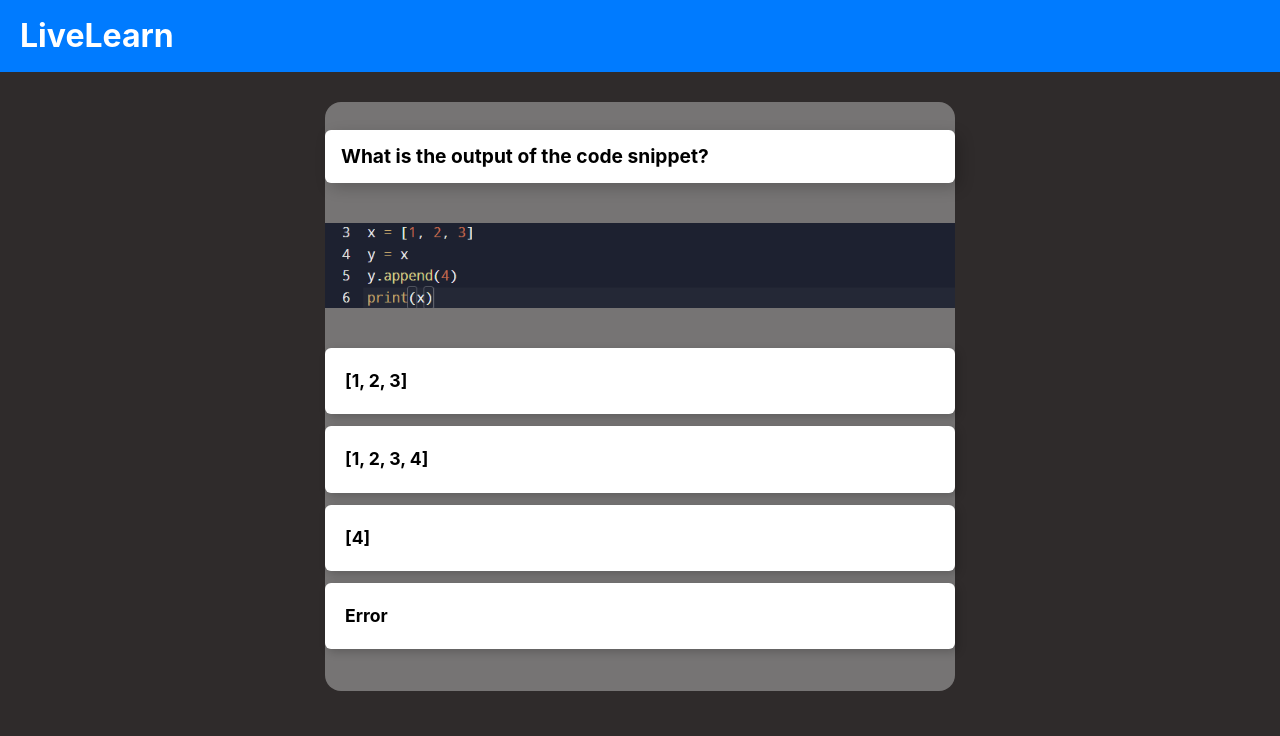
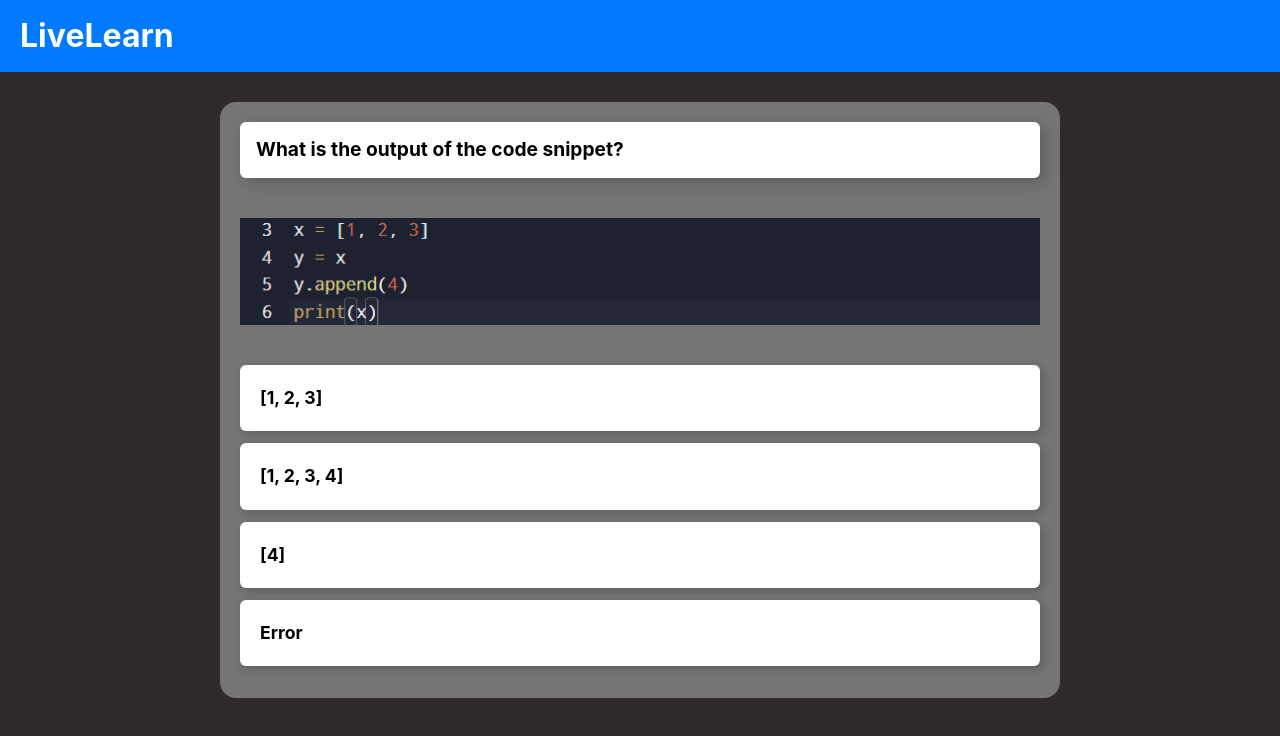
Before and after one commit to dylantallon/livelearn, a React (Vite) app in the folder livelearn-frontend/: page /MCQ in a window 1280 px wide. Shown: the top 736 px of the page. Built offline with nearby package versions, Linux system fonts and the light colour scheme; no server answers.

Commit message:
improved formatting for canvas view

```diff
--- a/livelearn-frontend/src/Student-Screens/FRQFeedback.tsx
+++ b/livelearn-frontend/src/Student-Screens/FRQFeedback.tsx
@@ -23,8 +23,9 @@ const FRQFeedback: React.FC<FRQFeedbackProps> = ({ question, onNext }) => {
   );
 
   return (
+    <>
+      <Header />
       <div className="mcontainer">
-      <Header />
         <div className={`main-container ${question.image ? "has-image" : "no-image"}`}>
           <div className="frq-question-box">
             <p className="question-text">{question.question}</p>
@@ -61,6 +62,7 @@ const FRQFeedback: React.FC<FRQFeedbackProps> = ({ question, onNext }) => {
             </button>
           </div>
       </div>
+    </>
   );
 };
 
--- a/livelearn-frontend/src/Student-Screens/MCQ.css
+++ b/livelearn-frontend/src/Student-Screens/MCQ.css
@@ -20,15 +20,16 @@ html, body {
 .main-container {
   display: flex;
   justify-content: flex-start; /* Center horizontally */
-  padding-top: 1.75rem;
-  padding-bottom: 1.75rem;
+  padding-top: 2rem;
+  padding-bottom: 2rem;
   flex-direction: column;
   align-items: center; /* Center vertically */
   height: auto; /* Take full screen height minus header */
   background-color: #767474;
   border-radius: 1rem;
-  margin-right: 325px;
-  margin-left: 325px;
+  max-width: 900px;
+  margin: 0 auto;
+  padding: 20px;
   gap: 0.5rem;
 }
 
--- a/livelearn-frontend/src/Student-Screens/MCQ.tsx
+++ b/livelearn-frontend/src/Student-Screens/MCQ.tsx
@@ -12,8 +12,9 @@ const MCQ: React.FC<MCQProps> = ({ question, onAnswer }) => {
   const hasImage =  !!question.image;
 
  return (
+  <>
+  <Header />
     <div className="mcontainer">
-      <Header />
       <div className={`main-container ${hasImage ? "has-image" : "no-image"}`}>
         <div className="question-box">
           <p className="question-text">{question.question}</p>
@@ -38,6 +39,7 @@ const MCQ: React.FC<MCQProps> = ({ question, onAnswer }) => {
         </div>
       </div>
     </div>
+    </>
   );
 };
 
--- a/livelearn-frontend/src/Student-Screens/Result.css
+++ b/livelearn-frontend/src/Student-Screens/Result.css
@@ -28,8 +28,9 @@ html, body {
     height: auto; /* Take full screen height minus header */
     background-color: #767474;
     border-radius: 1rem;
-    margin-right: 325px;
-    margin-left: 325px;
+    max-width: 900px;
+    margin: 0 auto;
+    padding: 20px;
     gap: 0.5rem;
   }
 
--- a/livelearn-frontend/src/main.tsx
+++ b/livelearn-frontend/src/main.tsx
@@ -15,6 +15,10 @@ import FinalScreen from "./Student-Screens/FinalScreen.tsx";
 import FRQResult from "./Student-Screens/FRQResult.tsx";
 import Edit from "./Teacher-Screens/Edit.tsx";
 import FRQFeedback from "./Student-Screens/FRQFeedback";
+import { getFirestore, collection, getDocs } from "firebase/firestore";
+import firebaseApp from './firebaseConfig'; // Make sure to set up this file
+import { db } from "../firebase";
+
 import "./index.css";
 
 
```
Lines whose indentation alone changed are shown as unchanged.
